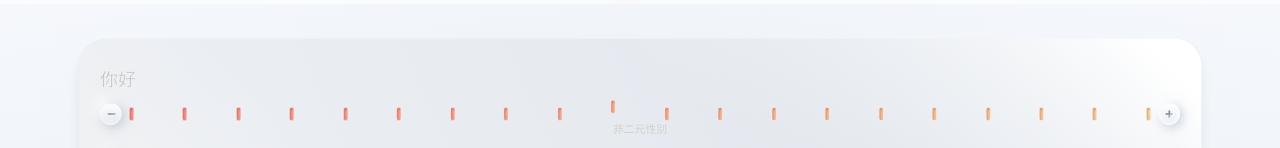
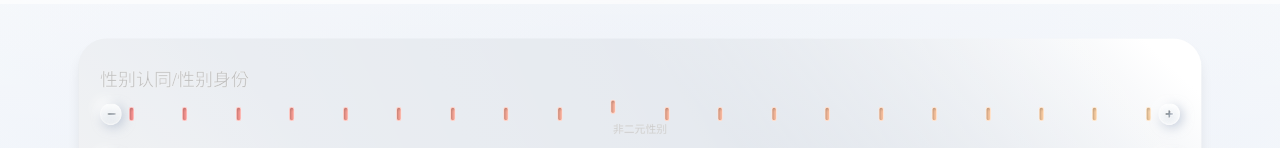
Before and after one commit to WuMianzhi/my-unique-gender, a Vue app: page / in a window 1280 px wide. Shown: the part 315-463 px from the top of the page. Built offline with nearby package versions, Linux system fonts and the light colour scheme.

Commit message:
i18n: gender identity

```diff
--- a/src/locales/setupI18n.ts
+++ b/src/locales/setupI18n.ts
@@ -5,8 +5,15 @@ const messages = {
     message: {
       hello: "hello world",
     },
+    genderIdentity: {
+      title: "Gender Identity",
+      nonBinary: "non-binary",
+      transGender: "transgender",
+      female: "female",
+      male: "male",
+    },
     sexualIdentity: {
-      identity: "Sexual Identity",
+      title: "Sexual Identity",
       queer: "queer",
       pansexual: "pansexual",
       homosexual: "homosexual",
@@ -19,12 +26,19 @@ const messages = {
       hello: "こんにちは、世界",
     },
     sexualIdentity: {
-      identity: "性的アイデンティティ", //not sure
+      title: "性的アイデンティティ", //not sure
       queer: "クィア",
-      pansexual: "パンセクシュアル（全性愛）",
-      homosexual: "ホモセクシュアル（同性愛）",
-      heterosexual: "バイセクシュアル（両性愛）",
-      asexual: "アセクシュアル（無性愛）",
+      pansexual: "パンセクシュアル/全性愛",
+      homosexual: "ホモセクシュアル/同性愛",
+      heterosexual: "バイセクシュアル/両性愛",
+      asexual: "アセクシュアル/無性愛",
+    },
+    genderIdentity: {
+      title: "性自認/ジェンダー・アイデンティティー",
+      nonBinary: "Xジェンダー",
+      transGender: "トランスジェンダー",
+      female: "女性",
+      male: "男性",
     },
   },
   "zh-CN": {
@@ -32,12 +46,19 @@ const messages = {
       hello: "你好",
     },
     sexualIdentity: {
-      identity: "性/情欲倾向的认同/身份",
+      title: "性/情欲倾向的认同/身份",
       queer: "酷儿",
       pansexual: "泛性恋",
       homosexual: "同性恋",
       heterosexual: "异性恋",
       asexual: "无性恋",
+    },
+    genderIdentity: {
+      title: "性别认同/性别身份",
+      nonBinary: "非二元性别",
+      transGender: "跨性别",
+      female: "女性",
+      male: "男性",
     },
   },
 };
--- a/src/pages/TFGU/gIdentity/GId.ts
+++ b/src/pages/TFGU/gIdentity/GId.ts
@@ -3,25 +3,25 @@ import { GenderGroup } from "@/types/index";
 import { setupI18n } from "../../../locales/setupI18n";
 
 export const genderIdentity: GenderGroup = reactive({
-  title: setupI18n.global.t('message.hello'),
+  title: setupI18n.global.t("genderIdentity.title"),
   category: [
     {
-      name: "非二元性别",
+      name: setupI18n.global.t("genderIdentity.nonBinary"),
       colorSeries: ["ff9292", "ffd6a7"],
       value: 50,
     },
     {
-      name: "跨性别",
+      name: setupI18n.global.t("genderIdentity.transGender"),
       colorSeries: ["ffd6a7", "fffb8f"],
       value: 50,
     },
     {
-      name: "女性",
+      name: setupI18n.global.t("genderIdentity.female"),
       colorSeries: ["fffb8f", "c9ffaf"],
       value: 50,
     },
     {
-      name: "男性",
+      name: setupI18n.global.t("genderIdentity.male"),
       colorSeries: ["c9ffaf", "90f8ff"],
       value: 50,
     },
--- a/src/pages/TFGU/sIdentity/SId.ts
+++ b/src/pages/TFGU/sIdentity/SId.ts
@@ -3,7 +3,7 @@ import { GenderGroup } from "../../../types/index";
 import { setupI18n } from "../../../locales/setupI18n";
 
 export const sexualIdentity: GenderGroup = reactive({
-  title: setupI18n.global.t("sexualIdentity.identity"),
+  title: setupI18n.global.t("sexualIdentity.title"),
   category: [
     {
       name: setupI18n.global.t("sexualIdentity.queer"),
```
